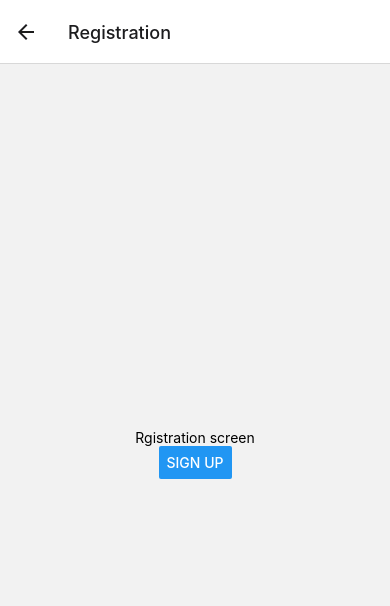
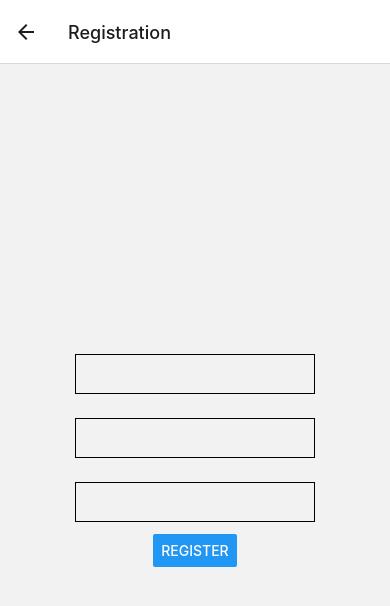
Before and after one commit to JSimko4/MTAA_FRONTEND, a React Native app: screen /Registration in a window 390 px wide. Shown: the top 606 px of the page. Built offline with nearby package versions, Linux system fonts and the light colour scheme.

Commit message:
added registrationScreenFunction

```diff
--- a/screens/RegistrationScreen.js
+++ b/screens/RegistrationScreen.js
@@ -1,6 +1,89 @@
-import { View, Button, Text } from 'react-native';
+import * as React from 'react';
+import { View, StyleSheet, Button, TextInput } from 'react-native';
+
+const loginApi = ({navigation}, user_name, user_password, user_confirm_password) => {
+  console.log({user_name, user_password, user_confirm_password})
+  if(user_password != user_confirm_password)
+  {
+    alert("Passwords do not match");
+  }
+  else
+    {
+    return fetch(global.API_URL + 'users/register/', {
+      method: 'POST',
+      headers: {
+        Accept: 'application/json',
+        'Content-Type': 'application/json'
+      },
+      body: JSON.stringify({
+        name: user_name,
+        password: user_password
+      })
+    })
+    .then((response) => response.json())
+    .then((json) => {
+      console.log(json);
+
+      if (json['status'] === 'success'){
+        navigation.navigate('LandingScreen', {access_token: json['access_token']})
+      }
+      else if(json['status'] === 'bad request')
+      {
+        alert("Nesprávne odoslaná/naformátovaná žiadosť")
+      }
+      else
+      {
+        alert("Zadané meno je už registrované")
+      }
+    })
+    .catch((error) => {
+      console.log(error);
+    })
+  }
+};
+
 
 export default function RegistrationScreen({navigation}) {
+  const [user_name, onChangeName] = React.useState();
+  const [user_password, onChangePassword] = React.useState();
+  const [user_confirm_password, onChangeConfirmPassword] = React.useState()
+
+  const styles = StyleSheet.create({
+    input: {
+      height: 40,
+      margin: 12,
+      borderWidth: 1,
+      padding: 10,
+    },
+  });
+
+  return (
+    <View style={{ flex: 1, alignItems: 'center', justifyContent: 'center' }}>
+
+      <TextInput
+        style={styles.input}
+        onChangeText={onChangeName}
+      />
+      <TextInput
+        style={styles.input}
+        onChangeText={onChangePassword}
+      />
+
+      <TextInput
+      style={styles.input}
+      onChangeText={onChangeConfirmPassword}
+      />
+
+    <Button title="Register" onPress={() => loginApi({navigation}, user_name, user_password, user_confirm_password)} />
+    </View>
+  );
+}
+
+
+
+
+
+/*export default function RegistrationScreen({navigation}) {
   return (
     <View style={{ flex: 1, alignItems: 'center', justifyContent: 'center' }}>
 
@@ -8,4 +91,4 @@ export default function RegistrationScreen({navigation}) {
     <Button title="Sign up" onPress={() => alert("todo!")} />
     </View>
   );
-}
+}*/
```
Also changed, not shown: screens/LandingScreen.js (+1 -1 lines).
